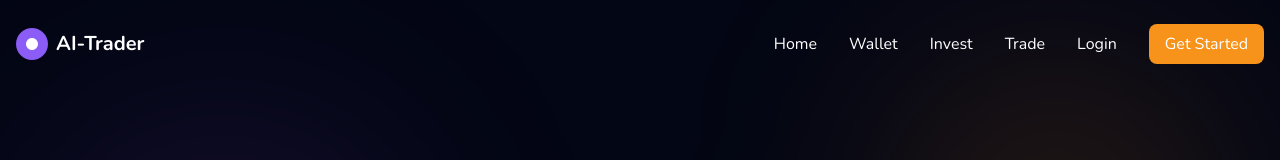
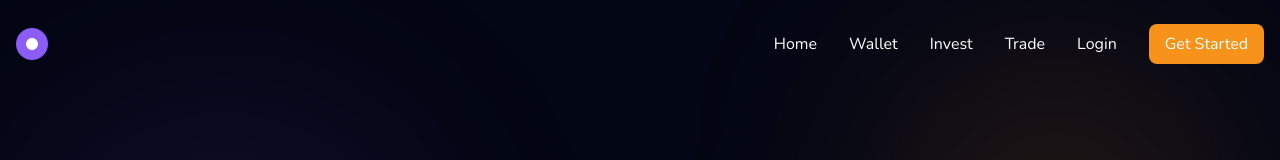
Before and after one commit to ikwerre-dev/cryptoapp-next, a Next.js app: page /home in a window 1280 px wide. Shown: the top 160 px of the page. Built offline with nearby package versions, Linux system fonts and the light colour scheme; no server answers.

Commit message:
added public app name to env

```diff
--- a/src/components/ui/Logo.tsx
+++ b/src/components/ui/Logo.tsx
@@ -1,4 +1,6 @@
-const Logo = () => (
+import { FC } from 'react';
+
+const Logo: FC = () => (
     <div className="flex items-center space-x-2">
         <svg width="32" height="32" viewBox="0 0 32 32" fill="none" xmlns="http://www.w3.org/2000/svg">
             <path
@@ -10,8 +12,10 @@
                 fill="white"
             />
         </svg>
-        <span className="text-xl font-bold text-white">AI-Trader</span>
+        <span className="text-xl font-bold text-white">
+            {process.env.NEXT_PUBLIC_APP_NAME || ''}
+        </span>
     </div>
-)
+);
 
 export default Logo;
```
